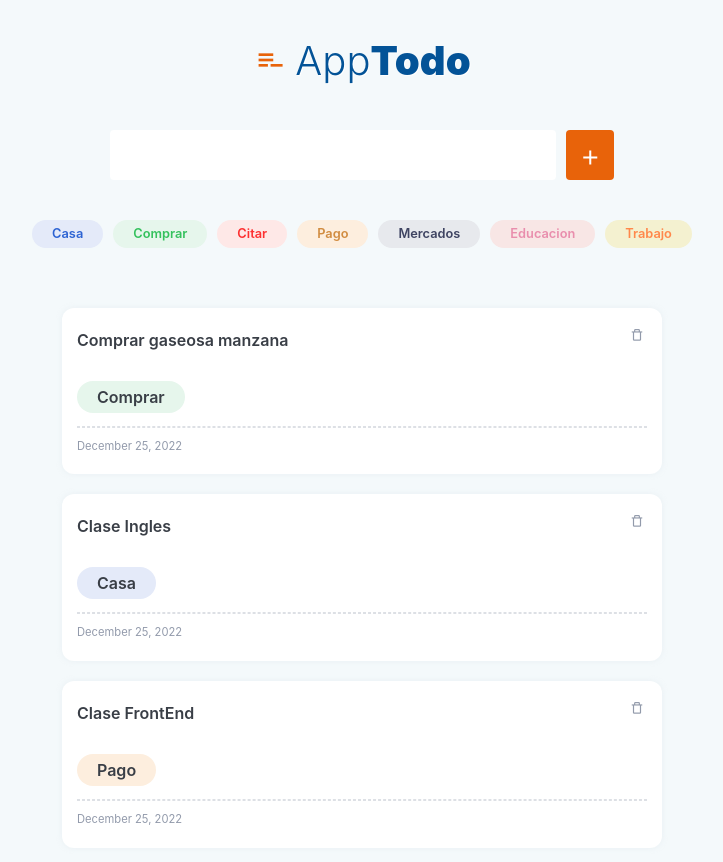
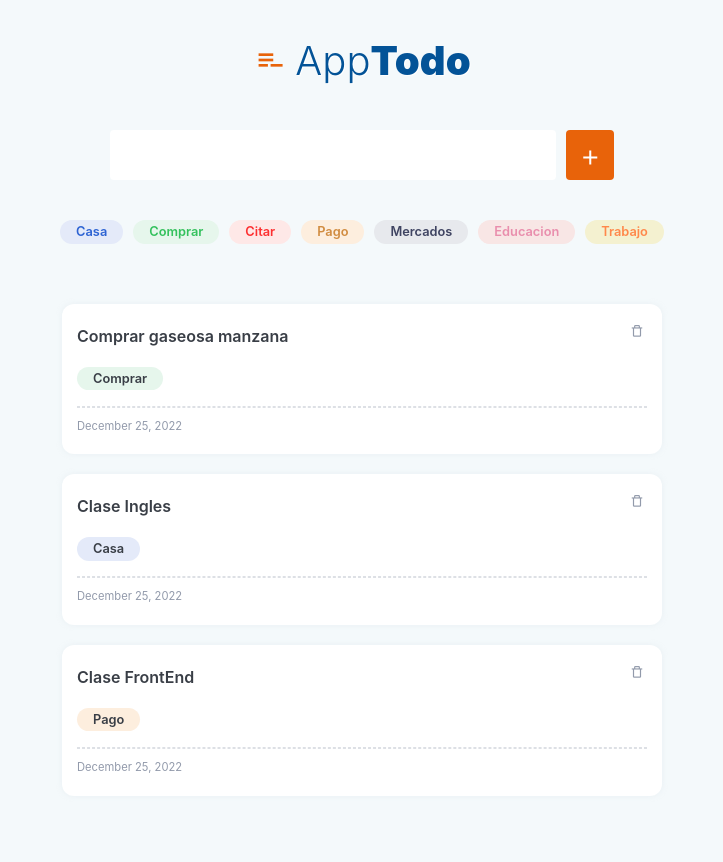
Before and after one commit to VirginiaCreativa/TodoApp, a React (Vite) app: page / in a window 1280 px wide. Shown: the top 862 px of the page, without its empty margins (278-1001 px from the left). Built offline with nearby package versions, Linux system fonts and the light colour scheme.

Commit message:
Set Tags Items Colors

```diff
--- a/src/components/atoms/Tag.jsx
+++ b/src/components/atoms/Tag.jsx
@@ -8,14 +8,14 @@ const BoxTag = styled.button`
   border-radius: 40px;
   color: ${({ color }) => color};
   font-size: 0.8rem;
-  padding: 4px 20px;
+  padding: 2px 16px;
   &:hover {
     background-color: ${({ bghover }) => bghover};
     color: ${({ colorhover }) => colorhover};
   }
   p {
     color: ${({ color }) => color};
-    font-size: 0.8rem;
+    font-size: 0.8rem !important;
     font-weight: 600;
     margin-bottom: 0;
   }
--- a/src/components/atoms/TextItem.jsx
+++ b/src/components/atoms/TextItem.jsx
@@ -4,6 +4,7 @@ const BoxText = styled.p`
   align-items: center;
   display: flex;
   font-size: 1rem;
+  margin-bottom: 0;
 `;
 
 const TextItem = ({ text }) => <BoxText>{text}</BoxText>;
--- a/src/components/molecules/TodoItem.jsx
+++ b/src/components/molecules/TodoItem.jsx
@@ -51,7 +51,6 @@ const ItemTodo = ({ text, tag }) => {
           .map((item) => (
             <Tag text={tag} bg={item.background} color={item.color} />
           ))}
-
         <Line />
         <Time />
       </div>
```
